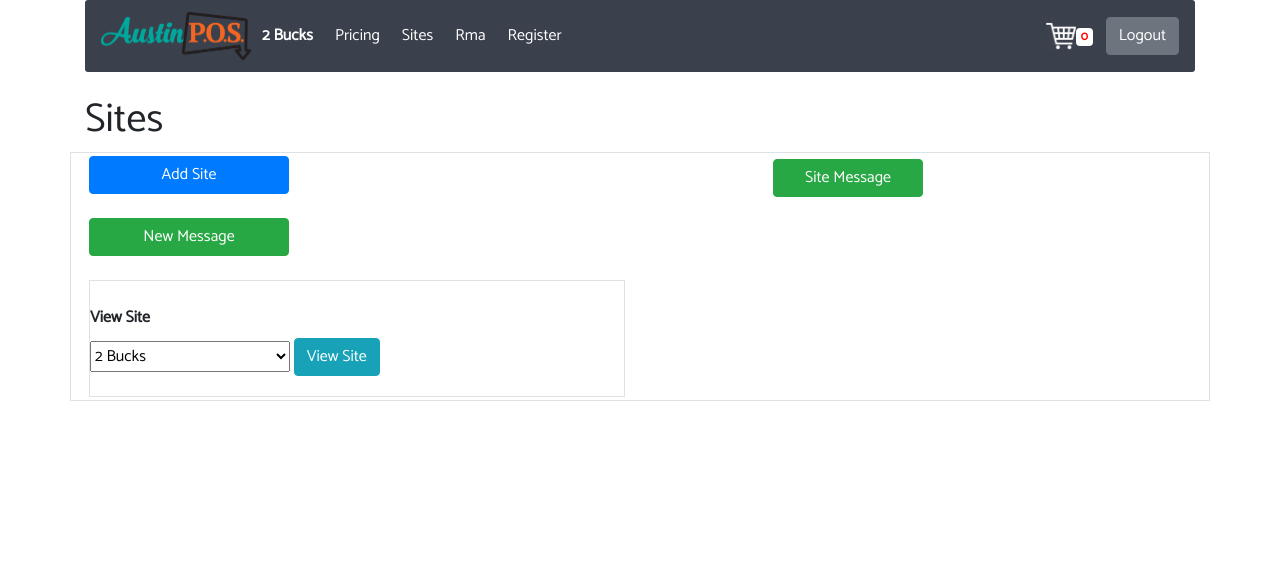
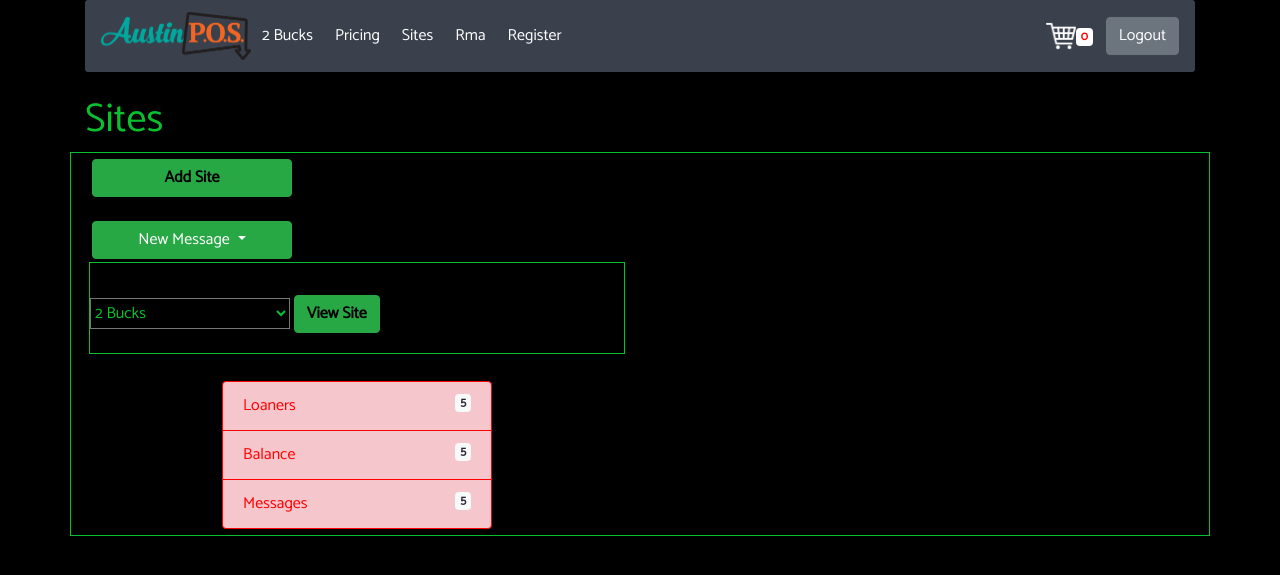
Before and after one commit to andrewvenson/austindash, a Flask app: page /sites in a window 1280 px wide. Shown: the top 575 px of the page. Run offline with Flask 2, Linux system fonts and the light colour scheme; a user stored in the database is signed in; data comes from the database, SQL or seed files in the repository; both versions use the stored data as it was after the commit; some libraries are stand-ins or nearby versions.

Commit message:
Sites Changes, User interface

```diff
--- a/austinpos/forms.py
+++ b/austinpos/forms.py
@@ -1,6 +1,7 @@
 from flask_wtf import FlaskForm
 from wtforms_sqlalchemy.fields import QuerySelectField
-from wtforms import StringField, BooleanField, PasswordField, SubmitField, TextAreaField, SelectField, DateField
+from wtforms import StringField, BooleanField, PasswordField, SubmitField, TextAreaField, SelectField
+from wtforms.fields.html5 import DateField
 from wtforms.validators import DataRequired, Email, Length, EqualTo, ValidationError
 from wtforms.widgets import TextArea
 from austinpos.models import User, Sites
@@ -33,8 +34,8 @@ class CrazyForm(FlaskForm):
     Vendor = SelectField(validators=[DataRequired()], choices = [('Touch Dynamic', 'Touch Dynamic'), ('CRS', 'CRS'), ('Posiflex', 'Posiflex')])
     Client = SelectField(validators=[DataRequired()], choices = [('Spire', 'Spire'), ('Highland Lounge', 'Highland Lounge'), ('Hardtails', 'Hardtails'), ('Dogpatch', 'Dogpatch')])
     Issue = TextAreaField('Issue', validators=[DataRequired(), Length(max=250)])
-    Date_Sent = StringField('Date Sent', validators=[DataRequired()])
-    Date_Received = StringField('Date Recieved', validators=[DataRequired()])
+    Date_Sent = DateField('Date Sent', format='%Y-%m-%d', validators=[DataRequired()])
+    Date_Received = DateField('Date Recieved', format='%Y-%m-%d', validators=[DataRequired()])
     Rep = SelectField('Rep', validators=[DataRequired()], choices = [('Sasha', 'Sasha'), ('Jon', 'Jon'), ('Eric','Eric'), ('Jeff','Jeff'), ('Andrew','Andrew')])
     Notes = TextAreaField('Notes', validators=[DataRequired(), Length(max=250)])
     submit = SubmitField('Submit Rma')
@@ -58,8 +59,8 @@ class DeleteOrder(FlaskForm):
 
 class AddSiteForm(FlaskForm):
     sitename = StringField('Site Name', validators=[DataRequired()])
-    contractstart = StringField('Contract Start Date', validators=[DataRequired()])
-    contractend = StringField('Contract End Date', validators=[DataRequired()])
+    contractstart = DateField('Contract Start Date',  format='%Y-%m-%d', validators=[DataRequired()])
+    contractend = DateField('Contract End Date',  format='%Y-%m-%d', validators=[DataRequired()])
     hwkey = StringField('Hardware Key #', validators=[DataRequired()])
     stations = SelectField('# of Stations', validators=[DataRequired()], choices=[('1', '1'),
     ('2', '2'), ('3', '3'), ('4', '4'), ('5', '5'), ('6', '6'), ('7', '7'), ('8', '8'), ('9', '9'), ('10', '10'),
--- a/austinpos/routes.py
+++ b/austinpos/routes.py
@@ -86,7 +86,9 @@ def register():
 def createrma():
     form2 = CrazyForm()
     if form2.validate_on_submit():
-        rma = Rma(rmanumber=form2.RmaNumber.data, Vendor=form2.Vendor.data, Customer=form2.Client.data, Issue=form2.Issue.data, Date_Sent=form2.Date_Sent.data, Date_Received=form2.Date_Received.data, Rep=form2.Rep.data, Notes=form2.Notes.data)
+        rma = Rma(rmanumber=form2.RmaNumber.data, Vendor=form2.Vendor.data, Customer=form2.Client.data,
+            Issue=form2.Issue.data, Date_Sent=form2.Date_Sent.data.strftime('%Y-%m-%d'), Date_Received=form2.Date_Received.data.strftime('%Y-%m-%d'),
+            Rep=form2.Rep.data, Notes=form2.Notes.data)
         db.create_all()
         db.session.add(rma)
         db.session.commit()
@@ -147,7 +149,7 @@ def addsites():
     form = AddSiteForm()
     print(form.sitename.data)
     if form.validate_on_submit():
-        newsite = Sites(sitename=form.sitename.data, contractstart=form.contractstart.data, contractend=form.contractend.data,
+        newsite = Sites(sitename=form.sitename.data, contractstart=form.contractstart.data.strftime('%Y-%m-%d'), contractend=form.contractend.data.strftime('%Y-%m-%d'),
         hwkey=form.hwkey.data, stations=str(form.stations.data), printers=str(form.printers.data), remprinters=str(form.remprinters.data),
         bof=form.bof.data, processor=str(form.processor.data), giftopt=str(form.giftopt.data))
         db.session.add(newsite)
@@ -193,4 +195,4 @@ def siteinfo():
         print("Message Sent")
     else:
         print("Message did not send")
-    return render_template('/sites.html', x=x, sites=sites, form=form)
+    return render_template('sites.html', x=x, sites=sites, form=form)
--- a/austinpos/static/JS/viewsite.js
+++ b/austinpos/static/JS/viewsite.js
@@ -5,6 +5,18 @@ var newmess = document.getElementById("buttmessage");
 var specificsite = document.getElementById("sitemessage");
 var specificsitetext = document.getElementById("specificsitetextbox");
 var exitbutton = document.getElementById("exit");
+var massmessage = document.getElementById("massmessage");
+var massmesscontent = document.getElementById("mess");
+var sitename = document.getElementById("sitename");
+
+window.onload = function(){
+  siteinfo.style.display="block";
+};
+
+massmessage.addEventListener('click', function(){
+  specificsitetext.style.display = "block";
+  massmesscontent.innerHTML = "Message to ALL SITES"
+});
 
 exitbutton.addEventListener('click', function(){
   specificsitetext.style.display = "none";
@@ -12,6 +24,7 @@ exitbutton.addEventListener('click', function(){
 
 specificsite.addEventListener('click', function(){
   specificsitetext.style.display = "block";
+  massmesscontent.innerHTML = " Message to " + sitename.innerHTML;
 });
 
 newmess.addEventListener('click', function wow(){
--- a/austinpos/static/base.css
+++ b/austinpos/static/base.css
@@ -224,4 +224,11 @@ html, body {
   z-index: 99;
   position: relative;
 }
+
+
+#exitinner:hover{
+  background-color: red;
+  color:white;
+  padding: 0px 5px 0px 5px;
+}
 /* end */
--- a/austinpos/templates/Order.html
+++ b/austinpos/templates/Order.html
@@ -1,4 +1,6 @@
 {% extends 'base.html' %}
+{% block title %}Orders{% endblock title %}
+{%block border%} style="padding-bottom:50px;" {%endblock%}
 {% block content %}
   <h1>Checkout</h1>
 {% endblock content %}
--- a/austinpos/templates/addsites.html
+++ b/austinpos/templates/addsites.html
@@ -1,5 +1,6 @@
 {% extends 'base.html' %}
 {% block title %} Add Site {% endblock title %}
+{%block border%} style="padding-bottom:50px;" {%endblock%}
 {% block content %}
     <h1> Add Site </h1>
     <div class='form-group'>
@@ -8,9 +9,9 @@
             {{ form.sitename.label() }} <br>
             {{ form.sitename()}} <br><br>
             {{ form.contractstart.label() }} <br>
-            {{ form.contractstart() }} <br><br>
+            {{ form.contractstart(class='dtpck') }} <br><br>
             {{ form.contractend.label() }} <br>
-            {{ form.contractend() }} <br><br>
+            {{ form.contractend(class='dtpck') }} <br><br>
             {{ form.hwkey.label() }} <br>
             {{ form.hwkey() }} <br><br>
             {{ form.stations.label() }} <br>
--- a/austinpos/templates/base.html
+++ b/austinpos/templates/base.html
@@ -7,10 +7,11 @@
     <link rel="stylesheet" href="https://stackpath.bootstrapcdn.com/bootstrap/4.1.3/css/bootstrap.min.css" integrity="sha384-MCw98/SFnGE8fJT3GXwEOngsV7Zt27NXFoaoApmYm81iuXoPkFOJwJ8ERdknLPMO" crossorigin="anonymous">
     <link rel="stylesheet" href="{{url_for('static', filename='base.css')}}">
     <link href="https://fonts.googleapis.com/css?family=Catamaran" rel="stylesheet">
+    <link href="https://fonts.googleapis.com/css?family=Major+Mono+Display" rel="stylesheet">
     <title>{% block title %}{% endblock title %}</title>
   </head>
 
-  <body style="padding-bottom:70px;">
+  <body {%block border%} {%endblock%}>
     <span id='username' style='display:none;'>{{current_user.username}}</span>
     <div class="container"> <!--APOS Header srt-->
       {% if current_user.adminstatus == 1 %}
@@ -19,18 +20,18 @@
           <button class="navbar-toggler" type="button" data-toggle="collapse" data-target="#navbarSupportedContent" aria-controls="navbarSupportedContent" aria-expanded="false" aria-label="Toggle navigation">
             <span class="navbar-toggler-icon"></span>
           </button>
-          <div class="collapse navbar-collapse" id="navbarSupportedContent">
+          <div class="collapse navbar-collapse" id="navbarSupportedContent" {%block tabby%}{%endblock tabby%}>
             <ul class="navbar-nav mr-auto">
               {% if current_user.is_authenticated %}
                 <li class='nav-item'>
-                  <a class="nav-link" href="{{url_for('dash')}}" style="font-weight:600">{{ current_user.site }}</a>
+                  <a class="nav-link"href="{{url_for('dash')}}">{{ current_user.site }}</a>
                 </li>
               {% endif %}
               <li class="nav-item">
-                <a class="nav-link" href="{{ url_for('pricing')}}">Pricing</a>
+                <a class="nav-link"href="{{ url_for('pricing')}}">Pricing</a>
               </li>
               <li class="nav-item">
-                <a class="nav-link" href="{{ url_for('sites') }}">Sites</a>
+                <a class="nav-link"href="{{ url_for('sites') }}">Sites</a>
               </li>
               <li class="nav-item">
                 <a class="nav-link" href="{{ url_for('rma')}}">Rma</a>
@@ -87,6 +88,12 @@
       {% block content %}{% endblock content %}
     </div>
 
+    <script>
+      $(function(){
+        $('.dtpck').datepicker();
+      });
+    </script>
+
     <script type="text/javascript" src="{{url_for('static', filename = 'JS/viewsite.js')}}"></script>
     <script type="text/javascript" src="{{url_for('static', filename = 'JS/pricecart.js')}}"></script>
     <script type="text/javascript" src="{{url_for('static', filename = 'JS/popform.js')}}"></script>
--- a/austinpos/templates/create-rma.html
+++ b/austinpos/templates/create-rma.html
@@ -1,5 +1,6 @@
 {% extends 'base.html' %}
 {% block title %}Create Rma{% endblock title %}
+{%block border%} style="padding-bottom:50px;" {%endblock%}
 {% block content %}
   <h1>Create Rma</h1>
   <form class='border' method="post">
@@ -13,9 +14,9 @@
       {{ form.Issue.label() }}<br>
       {{ form.Issue(class='create') }}<br><br>
       {{ form.Date_Sent.label() }}<br>
-      {{ form.Date_Sent(class='create') }}<br><br>
+      {{ form.Date_Sent(class="dtpck") }}<br><br>
       {{ form.Date_Received.label() }}<br>
-      {{ form.Date_Received(class='create') }}<br><br>
+      {{ form.Date_Received(class='dtpck') }}<br><br>
       {{ form.Rep.label() }}<br>
       {{ form.Rep(class='create') }}<br><br>
       {{form.Notes.label()}}<br>
--- a/austinpos/templates/dash.html
+++ b/austinpos/templates/dash.html
@@ -1,4 +1,6 @@
 {% extends 'base.html' %}
+{% block title %}Dash{% endblock title %}
+{%block border%} style="padding-bottom:50px;" {%endblock%}
 {% block content %}
   <h1 style="font-weight: 600">{{ current_user.site }} Dash</h1>
   </br>
--- a/austinpos/templates/login.html
+++ b/austinpos/templates/login.html
@@ -54,7 +54,7 @@
                 {{ form.password(placeholder="Password") }}
               {% endif %}
             </div>
-            {{ form.submit() }}<br><br>
+            {{ form.submit(class='btn btn-info') }}<br><br>
             {{ form.remember() }}
             {{ form.remember.label() }}
         </form>
--- a/austinpos/templates/pricing.html
+++ b/austinpos/templates/pricing.html
@@ -1,4 +1,6 @@
 {% extends 'base.html' %}
+{% block title %} Pricing {% endblock title %}
+{%block border%} style="padding-bottom:50px;" {%endblock%}
 {% block content %}
   <h1>Pricing</h1>
   <div class="row">
--- a/austinpos/templates/register.html
+++ b/austinpos/templates/register.html
@@ -1,4 +1,6 @@
 {% extends 'base.html' %}
+{% block title %}Register User{% endblock title %}
+{%block border%} style="padding-bottom:50px;" {%endblock%}
 {% block content %}
   <h1>Register User</h1>
 
--- a/austinpos/templates/rma.html
+++ b/austinpos/templates/rma.html
@@ -1,4 +1,6 @@
 {% extends 'base.html' %}
+{% block title %}Rma's{% endblock title %}
+{%block border%} style="padding-bottom:50px;" {%endblock%}
 {% block content %}
 <form class="" action="{{ url_for('createrma') }}">
   <button class="btn btn-primary" type="submit" name="button">New Rma</button>
--- a/austinpos/templates/sites.html
+++ b/austinpos/templates/sites.html
@@ -1,105 +1,132 @@
 {% extends 'base.html' %}
 {% block title %} Sites {% endblock title %}
+{% block border %}style="background-color:black; padding-bottom:50px;"{% endblock border %}
+{% block tabby %}style="color:#09c12e !important;"{% endblock %}
 {% block content %}
-    <h1>Sites</h1>
-    <div class='row border'>
+    <h1 style="color:#09c12e;">Sites</h1>
+    <div class='row' style="background-color:black; border:1px solid #09c12e;">
         <div class='col-sm-6 container'>
-            <form action="{{url_for('addsites')}}">
-                <button type='submit' class='btn btn-primary' style='width:200px;'>Add Site</button>
-            </form>
-            <br>
+            <div class="row">
+                <div class="col-lg-6">
+                    <form action="{{url_for('addsites')}}">
+                        <button type='submit' class='btn btn-success' style="width:200px;color:black;"> <strong>Add Site</strong></button>
+                    </form>
+                    <br>
+                <!-- ClICK TO VIEW MESSAGE -->
+                     <div class="btn-group">
+                        <button type="button" style="width:200px;" class="btn btn-success dropdown-toggle" data-toggle="dropdown" aria-haspopup="true" aria-expanded="false">
+                        New Message
+                        </button>
+                        <div class="dropdown-menu">
+                        <a class="dropdown-item" id="massmessage" style="width:200px;" href="#">Mass Message</a>
+                        <a class="dropdown-item"style="width:200px;" href="#">Multiple Sites</a>
+                        <a class="dropdown-item" id="sitemessage" style="width:200px;" href="#">Selected Site</a>
+                        </div>
+                    </div>
+                </div>
 
-<!-- ClICK TO VIEW MESSAGE -->
-            <button class='btn btn-success' id="buttmessage" style='width:200px;'>New Message</button><br><br>
-
-<!-- MESSAGE BOX -->
-            <div id="message" style="display:none">
-                <form method="POST">
-                    {{form.hidden_tag()}}
-                    {{form.message(style="width:200px;")}}
-                    <button type="submit" class="btn btn-info" >Send</button>
+                <div class="col-lg-6">
+                    <div style="background-color:black; color:red; padding:25px; border-radius:3.4%; font-family: 'Major Mono Display', monospace;">
+                        {% if x %}
+                            <h1>{{x}}</h1>
+                        {% endif %}
+                        <h1></h1>
+                    </div>
+                </div>
+            </div>
+<!-- SITE INFO TABLE -->
+            <div  style='padding-bottom: 20px; border:1px solid #09c12e'>
+                <label for="site" style="color:#09c12e;color:black;"><strong>View Site</strong></label><br>
+                <form action="/siteinfo" method="POST">
+                    <select name='sitesss' style='width:200px; background-color: black; color:#09c12e;'>
+                        {% for site in sites %}
+                        <option style="background-color:black; color:#09c12e;">{{site.sitename}}</option>
+                        {% endfor %}
+                    </select>
+                    <button type="submit" id="viewsite" class='btn btn-success' style="color:black"><strong>View Site</strong></button>
                 </form>
             </div>
-
-<!-- SITE INFO TABLE -->
-            <div class='border' style='padding-bottom: 20px;'>
-                <label for="site"><strong>View Site</strong></label> <br>
-                <form action="/siteinfo" method="POST">
-                    <select name='sitesss' style='width:200px;'>
-                        {% for site in sites %}
-                        <option>{{site.sitename}}</option>
-                        {% endfor %}
-                    </select>
-                    <button type="submit" id="viewsite" class='btn btn-info'>View Site</button>
-                </form>
+            <br>
+            <div class="row">
+                <div id="specificsitetextbox" style="display:none; background-color:black; border-radius:2%; width:255px; border:1px solid #09c12e; margin-right:10px; margin-bottom:10px;">
+                    {% if x %}
+                        <p id="sitename" style="display:none;">{{x}}</p>
+                        <p class="float-right" style="padding-right:10px; padding-top:10px;color:#09c12e;"><a id="exit" style="color:red"href="#"><span id="exitinner"><strong></strong>X</strong></a></span></p>
+                        <p class="float-left" id="mess" style="padding-left:10px; padding-top:10px; color:red;"><strong>Message to {{x}}</strong></p>
+                        {% else %}
+                            <p class="float-right" style="padding-right:10px; padding-top:10px; color:#09c12e;"><a id="exit" style="color:red;"href="#"> <span id="exitinner"><strong>X</strong></span></a></p>
+                            <p class="float-left" id="mess" style="padding-left:10px; padding-top:10px; color:red"><strong>Message to ALL SITES</strong></p>
+                    {% endif %}
+                    <div style="padding-left:10px; padding-right:10px;padding-bottom:10px;padding-top:10px;">
+                        <form action="" method="POST">
+                            {{form.hidden_tag()}}
+                            {{form.message(style="background-color:black; border:1px solid #09c12e; color:#09c12e;", cols='30', rows='10')}}
+                            <div>
+                                <button type="submit" class="btn btn-success" style="width:235px;">Send</button>
+                            </div>
+                        </form>
+                    </div>
+                </div>
+                <div style="float:left;">
+                    <ul class="list-group">
+                        <li class="list-group-item list-group-item-danger" style="color:red !important; border:1px solid red; width:270px; margin-left:0px;">Loaners <span class="float-right badge badge-light">5</span></li>
+                        <li class="list-group-item list-group-item-danger" style="color:red !important; border:1px solid red; width:270px; margin-left:0px;">Balance <span class="float-right badge badge-light">5</span></li>
+                        <li class="list-group-item list-group-item-danger" style="color:red !important; border:1px solid red; width:270px; margin-left:0px;">Messages <span class="float-right badge badge-light">5</span></li>
+                    </ul>
+                </div>
             </div>
          </div>
-
-        <div class='col-sm-6' id="siteinfo">
+         <!-- Split Rowwww -->
+        <div class='col-sm-6'  >
             <div class='row'>
-
-                <div class='col-lg-3' style="margin-right:50px;">
+                <div style="margin-right:50px;">
                     <table>
                         {%for site in sites%}
                             {%if x == site.sitename%}
                                 <tr>
-                                    <th class="border" style="border-right:1px solid black !important;">Site</th>
-                                    <td class="border" style="text-align:right;">{{site.sitename}}</td>
+                                    <th style="border-right:1px solid black !important; border:1px solid red; color:red; width:500px; padding-left:10px;">Site</th>
+                                    <td style="text-align:right; border:1px solid red; color:red; width:500px; padding-right:10px;"><h3>{{site.sitename}}</h3></td>
                                 </tr>
                                 <tr>
-                                    <th class="border"  style="border-right:1px solid black !important;">Contract Start</th>
-                                    <td class="border" style="text-align:right;">{{site.contractstart}}</td>
+                                    <th style="border-right:1px solid black !important; border:1px solid red; color:red; width:500px; padding-left:10px;">Contract Start</th>
+                                    <td style="text-align:right; border:1px solid red; color:red; width:500px; padding-right:10px"><h3>{{site.contractstart}}</h3></td>
                                 </tr>
                                 <tr>
-                                    <th class="border"  style="border-right:1px solid black !important;">Contract End</th>
-                                    <td class="border" style="text-align:right;">{{site.contractend}}</td>
+                                    <th style="border-right:1px solid black !important; border:1px solid red; color:red; width:500px; padding-left:10px;">Contract End</th>
+                                    <td style="text-align:right; border:1px solid red; color:red; width:500px; padding-right:10px"><h3>{{site.contractend}}</h3></td>
                                 </tr>
                                 <tr>
-                                    <th class="border"  style="border-right:1px solid black !important;">HWKey</th>
-                                    <td class="border" style="text-align:right;">{{site.hwkey}}</td>
+                                    <th style="border-right:1px solid black !important; border:1px solid red; color:red; width:500px; padding-left:10px;">HW Key</th>
+                                    <td style="text-align:right; border:1px solid red; color:red; width:500px; padding-right:10px"><h3>{{site.hwkey}}</h3></td>
                                 </tr>
                                 <tr>
-                                    <th class="border"  style="border-right:1px solid black !important;">Stations</th>
-                                    <td class="border" style="text-align:right;">{{site.stations}}</td>
+                                    <th style="border-right:1px solid black !important; border:1px solid red; color:red; width:500px; padding-left:10px;">Stations</th>
+                                    <td style="text-align:right; border:1px solid red; color:red; width:500px; padding-right:10px"><h3>{{site.stations}}</h3></td>
                                 </tr>
                                 <tr>
-                                    <th class="border"  style="border-right:1px solid black !important;">Printers</th>
-                                    <td class="border" style="text-align:right;">{{site.printers}}</td>
+                                    <th style="border-right:1px solid black !important; border:1px solid red; color:red; width:500px; padding-left:10px;">Printers</th>
+                                    <td style="text-align:right; border:1px solid red; color:red; width:500px; padding-right:10px"><h3>{{site.printers}}</h3></td>
                                 </tr>
                                 <tr>
-                                    <th class="border"  style="border-right:1px solid black !important;">Remote Printers</th>
-                                    <td class="border" style="text-align:right;">{{site.remprinters}}</td>
+                                    <th style="border-right:1px solid black !important; border:1px solid red; color:red; width:500px; padding-left:10px;">Remote Printers</th>
+                                    <td style="text-align:right; border:1px solid red; color:red; width:500px; padding-right:10px"><h3>{{site.remprinters}}</h3></td>
                                 </tr>
                                 <tr>
-                                    <th class="border"  style="border-right:1px solid black !important;">BOF</th>
-                                    <td class="border" style="text-align:right;">{{site.bof}}</td>
+                                    <th style="border-right:1px solid black !important; border:1px solid red; color:red; width:500px; padding-left:10px;">BOF</th>
+                                    <td style="text-align:right; border:1px solid red; color:red; width:500px; padding-right:10px"><h3>{{site.bof}}</h3></td>
                                 </tr>
                                 <tr>
-                                    <th class="border"  style="border-right:1px solid black !important;">Processor</th>
-                                    <td class="border" style="text-align:right;">{{site.processor}}</td>
+                                    <th style="border-right:1px solid black !important; border:1px solid red; color:red; width:500px; padding-left:10px;">Processor</th>
+                                    <td style="text-align:right; border:1px solid red; color:red; width:500px; padding-right:10px"><h3>{{site.processor}}</h3></td>
                                 </tr>
                                 <tr>
-                                    <th class="border"  style="border-right:1px solid black !important;">GiftCards</th>
-                                    <td class="border" style="text-align:right;">{{site.giftopt}}</td>
+                                    <th style="border-right:1px solid black !important; border:1px solid red; color:red; width:500px; padding-left:10px;">Gift Cards</th>
+                                    <td style="text-align:right; border:1px solid red; color:red; width:500px; padding-right:10px"><h3>{{site.giftopt}}</h3></td>
                                 </tr>
                             {% endif %}
                         {%endfor%}
-                        <button class='btn btn-success' id='sitemessage' style='width:150px;'>Site Message</button><br><br>
-                    </table>
+                    </table><br>
                 </div>
-
-                <div class='col-lg-3'>
-                    <div id="specificsitetextbox" style="display:none; background-color:#c1c1c1; width:250px; border-radius: 3%;">
-                        <p class="float-right" style="padding-right:10px;"><a id="exit" style="color:white;"href="#"><strong>X</strong></a> </p>
-                        <div style="padding-left:10px; padding-right:10px;padding-bottom:10px;padding-top:10px;">
-                            <form action="" method="POST">
-                                <textarea style="border-radius:2%;"cols="30" rows="10"></textarea>
-                                <button type="submit" style="width:235px;" class='btn btn-info'>Send</button>
-                            </form>
-                        </div>
-                    </div>
-                </div>
-
             </div>
         </div>
     </div>
```
Also changed, not shown: austinpos/site.db.
